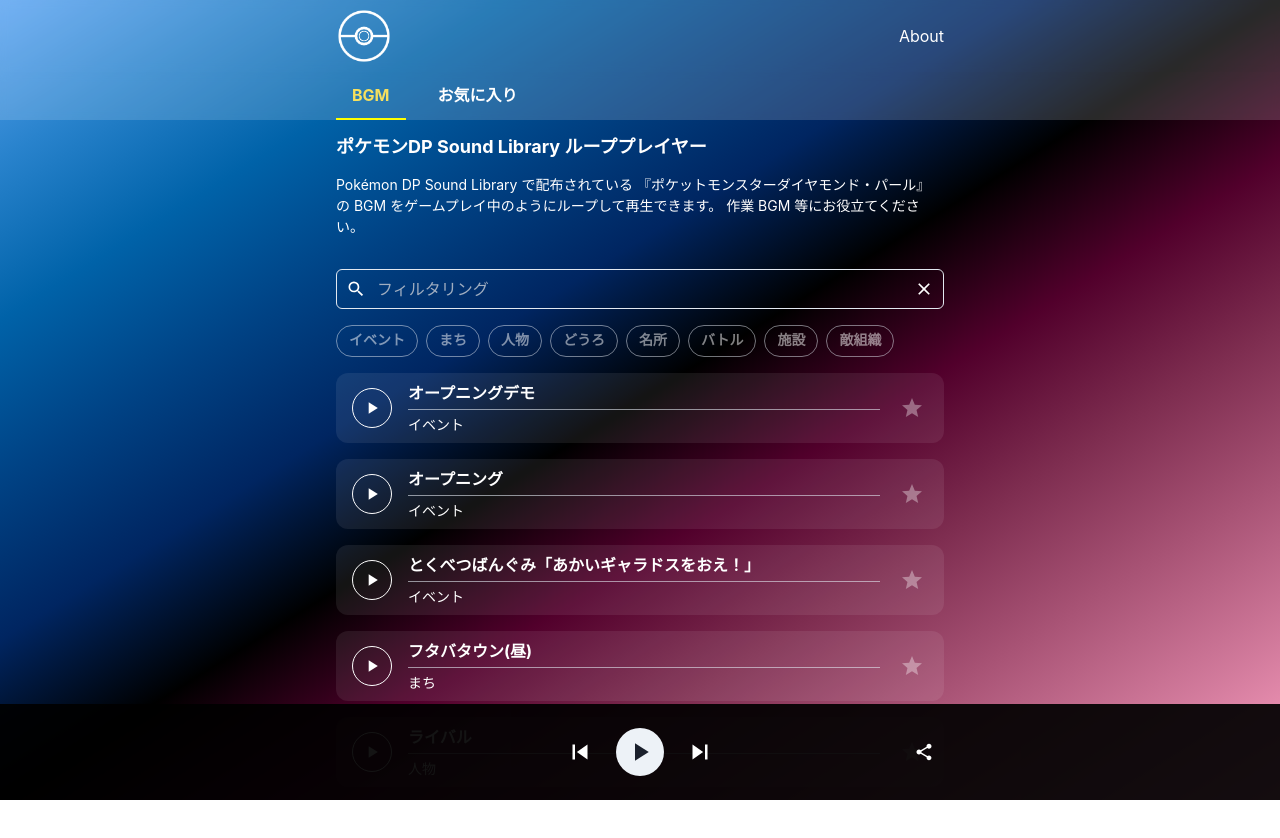
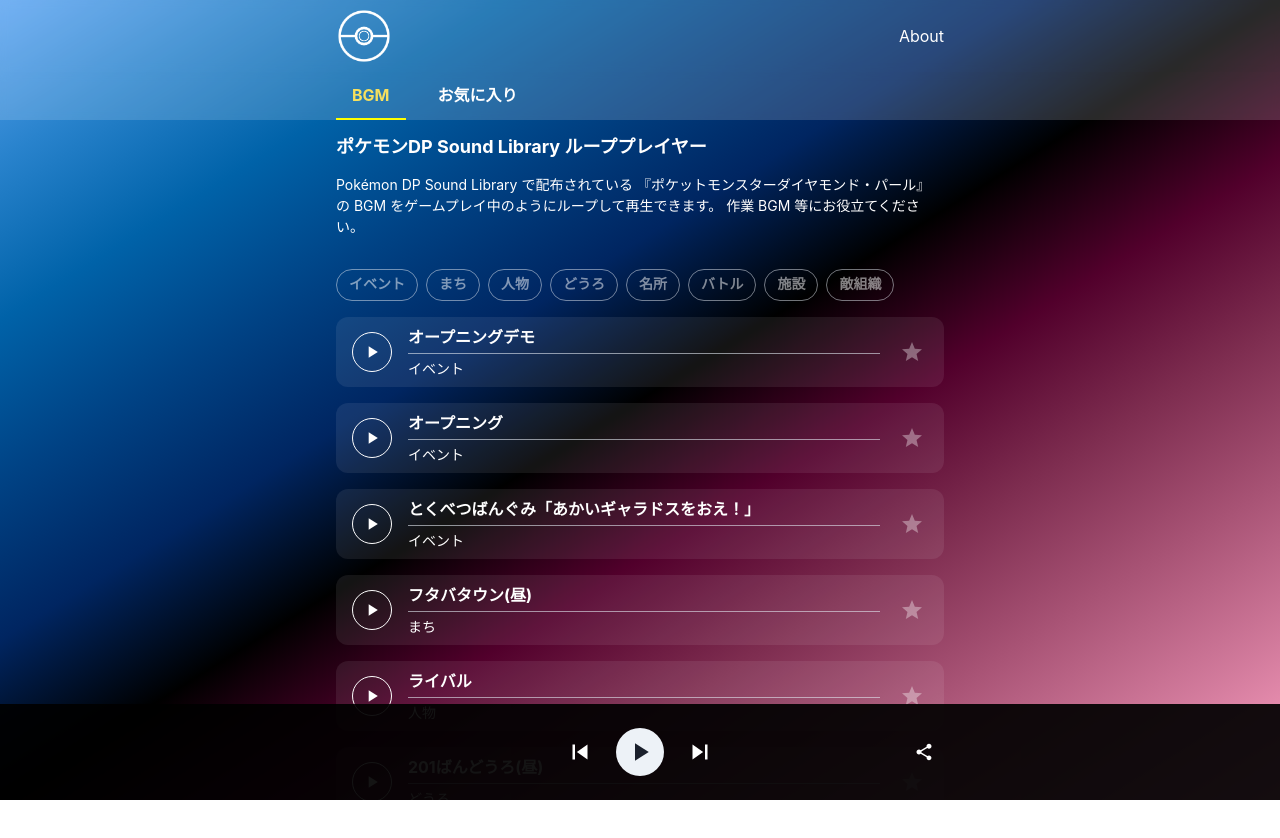
Before and after one commit to y-hiraoka/dp-soundlibrary, a Next.js app: page / in a window 1280 px wide. Shown: the top 838 px of the page. Built offline with nearby package versions, Linux system fonts and the light colour scheme.

Commit message:
テキストフィルタリング機能削除

```diff
--- a/src/components/Filtering.tsx
+++ b/src/components/Filtering.tsx
@@ -1,30 +1,14 @@
-import {
-  Input,
-  Stack,
-  InputGroup,
-  InputLeftElement,
-  Icon,
-  InputRightElement,
-  IconButton,
-  Flex,
-  Button,
-  Text,
-} from "@chakra-ui/react";
+import { Stack, Flex, Button, Text } from "@chakra-ui/react";
 import { VFC } from "react";
-import { MdClose, MdSearch } from "react-icons/md";
 import {
   categories,
   useActiveCategories,
   useFilteredSoundsCount,
-  useFilteringText,
-  useSetFilteringText,
   useSoundsAreFiltered,
   useToggleActiveCategory,
 } from "../state/filteringState";
 
 export const Filtering: VFC = () => {
-  const filteringText = useFilteringText();
-  const setFilteringText = useSetFilteringText();
   const activeCategories = useActiveCategories();
   const toggleActiveCategory = useToggleActiveCategory();
   const soundsAreFiltered = useSoundsAreFiltered();
@@ -32,29 +16,6 @@
 
   return (
     <Stack spacing="4" py="4" color="white">
-      <InputGroup>
-        <InputLeftElement pointerEvents="none">
-          <Icon as={MdSearch} fontSize="xl" />
-        </InputLeftElement>
-        <Input
-          placeholder="フィルタリング"
-          aria-label="フィルタリング"
-          value={filteringText}
-          onChange={(e) => setFilteringText(e.target.value)}
-        />
-        <InputRightElement>
-          <IconButton
-            borderRadius="full"
-            variant="ghost"
-            aria-label="フィルタリングクリア"
-            size="sm"
-            icon={<Icon as={MdClose} fontSize="xl" />}
-            _hover={{}}
-            _active={{}}
-            onClick={() => setFilteringText("")}
-          />
-        </InputRightElement>
-      </InputGroup>
       <Flex gap="2" wrap="wrap">
         {categories.map((category) => {
           const isActive = activeCategories.includes(category);
```
